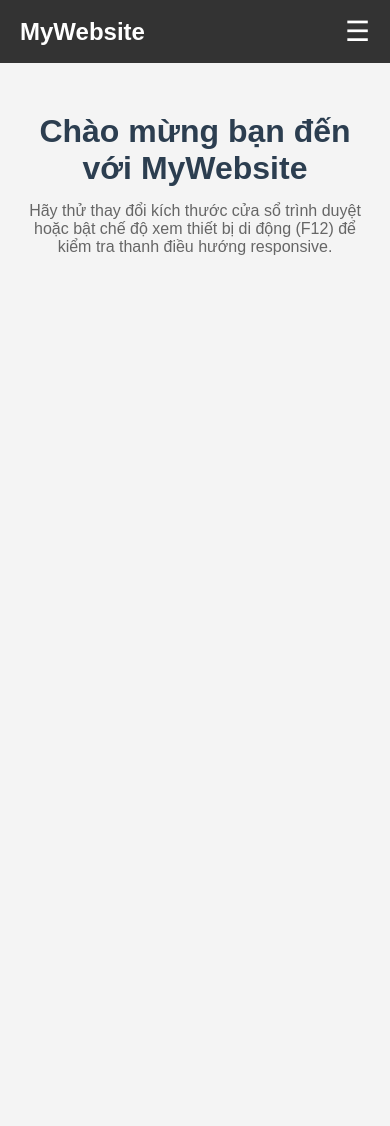
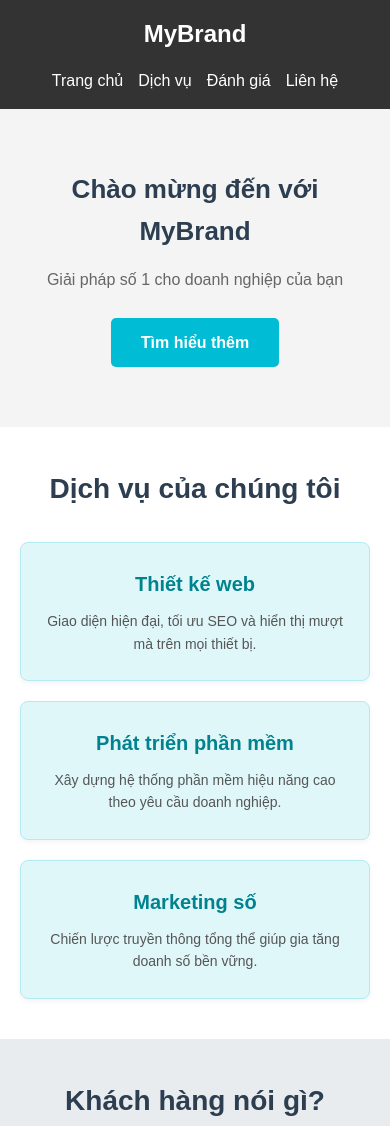
Before and after one commit to dtc245230003-svg/Responsive-Navbar, a plain HTML site: page index.html in a window 390 px wide. Shown: the top 1126 px of the page. Before the commit the page ends 844 px from the top, so only its background shows below. Drawn offline with Linux system fonts and the light colour scheme.

Commit message:
Complete Landing Page Responsive exercise using HTML, CSS Flexbox, and Media Queries

```diff
--- a/index.html
+++ b/index.html
@@ -3,29 +3,69 @@
 <head>
     <meta charset="UTF-8">
     <meta name="viewport" content="width=device-width, initial-scale=1.0">
-    <title>Responsive Navbar Practice</title>
+    <title>Landing Page Responsive - MyBrand</title>
     <link rel="stylesheet" href="style.css">
-    <script defer src="script.js"></script>
 </head>
 <body>
 
-    <!-- Thanh điều hướng chính -->
-    <nav class="navbar">
-        <div class="logo">MyWebsite</div>
-        <ul class="nav-links">
-            <li><a href="#">Trang chủ</a></li>
-            <li><a href="#">Giới thiệu</a></li>
-            <li><a href="#">Dịch vụ</a></li>
-            <li><a href="#">Liên hệ</a></li>
-        </ul>
-        <div class="menu-icon">☰</div>
-    </nav>
+    <!-- 1. Header & Điều hướng -->
+    <header class="header">
+        <div class="logo">MyBrand</div>
+        <nav class="nav">
+            <ul>
+                <li><a href="#">Trang chủ</a></li>
+                <li><a href="#services">Dịch vụ</a></li>
+                <li><a href="#testimonials">Đánh giá</a></li>
+                <li><a href="#contact">Liên hệ</a></li>
+            </ul>
+        </nav>
+    </header>
 
-    <!-- Khu vực nội dung kiểm thử -->
-    <main class="content">
-        <h1>Chào mừng bạn đến với MyWebsite</h1>
-        <p>Hãy thử thay đổi kích thước cửa sổ trình duyệt hoặc bật chế độ xem thiết bị di động (F12) để kiểm tra thanh điều hướng responsive.</p>
-    </main>
+    <!-- 2. Hero Section -->
+    <section class="hero">
+        <h1>Chào mừng đến với MyBrand</h1>
+        <p>Giải pháp số 1 cho doanh nghiệp của bạn</p>
+        <a href="#services" class="btn">Tìm hiểu thêm</a>
+    </section>
+
+    <!-- 3. Services Section -->
+    <section id="services" class="services">
+        <h2>Dịch vụ của chúng tôi</h2>
+        <div class="service-container">
+            <div class="service">
+                <h3>Thiết kế web</h3>
+                <p>Giao diện hiện đại, tối ưu SEO và hiển thị mượt mà trên mọi thiết bị.</p>
+            </div>
+            <div class="service">
+                <h3>Phát triển phần mềm</h3>
+                <p>Xây dựng hệ thống phần mềm hiệu năng cao theo yêu cầu doanh nghiệp.</p>
+            </div>
+            <div class="service">
+                <h3>Marketing số</h3>
+                <p>Chiến lược truyền thông tổng thể giúp gia tăng doanh số bền vững.</p>
+            </div>
+        </div>
+    </section>
+
+    <!-- 4. Testimonials Section -->
+    <section id="testimonials" class="testimonials">
+        <h2>Khách hàng nói gì?</h2>
+        <div class="testimonial-container">
+            <div class="testimonial">
+                <p>"Dịch vụ tuyệt vời, đội ngũ hỗ trợ vô cùng nhiệt tình!"</p>
+                <span>- Khách hàng A</span>
+            </div>
+            <div class="testimonial">
+                <p>"Tôi rất hài lòng với chất lượng giải pháp của MyBrand."</p>
+                <span>- Khách hàng B</span>
+            </div>
+        </div>
+    </section>
+
+    <!-- 5. Footer Section -->
+    <footer id="contact" class="footer">
+        <p>&copy; 2026 MyBrand. All rights reserved.</p>
+    </footer>
 
 </body>
 </html>
--- a/style.css
+++ b/style.css
@@ -1,4 +1,4 @@
-/* Reset thuộc tính lề mặc định & box-sizing */
+/* 1. Reset thuộc tính mặc định */
 * {
     margin: 0;
     padding: 0;
@@ -7,99 +7,214 @@
 
 body {
     font-family: Arial, sans-serif;
-    background-color: #f4f4f4;
     color: #333333;
+    line-height: 1.6;
+    background-color: #ffffff;
 }
 
-/* Định dạng thanh điều hướng Desktop */
-.navbar {
+/* 2. Định dạng Header */
+.header {
     display: flex;
     justify-content: space-between;
     align-items: center;
     background-color: #333333;
-    padding: 15px 20px;
+    padding: 15px 30px;
     color: #ffffff;
-    position: relative;
+    position: sticky;
+    top: 0;
+    z-index: 1000;
 }
 
 .logo {
     font-size: 24px;
     font-weight: bold;
+    color: #ffffff;
 }
 
-.nav-links {
+.nav ul {
     list-style: none;
     display: flex;
+    gap: 30px;
 }
 
-.nav-links li {
-    margin: 0 15px;
-}
-
-.nav-links a {
+.nav ul li a {
     text-decoration: none;
     color: #ffffff;
-    font-size: 18px;
+    font-size: 16px;
     transition: color 0.3s ease;
 }
 
-.nav-links a:hover {
+.nav ul li a:hover {
     color: #00bcd4;
 }
 
-/* Biểu tượng Hamburger (ẩn mặc định trên Desktop) */
-.menu-icon {
-    display: none;
-    font-size: 28px;
-    cursor: pointer;
-    user-select: none;
+/* 3. Định dạng Hero Section */
+.hero {
+    text-align: center;
+    padding: 100px 20px;
+    background-color: #f4f4f4;
 }
 
-/* Khu vực nội dung */
-.content {
-    padding: 50px 20px;
-    text-align: center;
-}
-
-.content h1 {
+.hero h1 {
+    font-size: 36px;
     margin-bottom: 15px;
     color: #2c3e50;
 }
 
-.content p {
+.hero p {
+    font-size: 18px;
     color: #666666;
-    font-size: 16px;
+    margin-bottom: 25px;
 }
 
-/* Responsive cho Mobile & Tablet (< 768px) */
+.btn {
+    display: inline-block;
+    padding: 12px 30px;
+    background-color: #00bcd4;
+    color: #ffffff;
+    text-decoration: none;
+    border-radius: 5px;
+    font-weight: bold;
+    transition: background-color 0.3s ease;
+}
+
+.btn:hover {
+    background-color: #008c9e;
+}
+
+/* 4. Định dạng Services Section */
+.services {
+    text-align: center;
+    padding: 60px 20px;
+    max-width: 1200px;
+    margin: 0 auto;
+}
+
+.services h2 {
+    font-size: 28px;
+    margin-bottom: 30px;
+    color: #2c3e50;
+}
+
+.service-container {
+    display: flex;
+    flex-wrap: wrap;
+    justify-content: center;
+    gap: 20px;
+}
+
+.service {
+    flex: 1;
+    min-width: 250px;
+    max-width: 350px;
+    background-color: #e0f7fa;
+    border: 1px solid #b2ebf2;
+    padding: 25px 20px;
+    border-radius: 8px;
+    box-shadow: 0 2px 5px rgba(0, 0, 0, 0.05);
+}
+
+.service h3 {
+    font-size: 20px;
+    margin-bottom: 10px;
+    color: #00838f;
+}
+
+.service p {
+    font-size: 14px;
+    color: #555555;
+}
+
+/* 5. Định dạng Testimonials Section */
+.testimonials {
+    text-align: center;
+    padding: 60px 20px;
+    background-color: #e9ecef;
+}
+
+.testimonials h2 {
+    font-size: 28px;
+    margin-bottom: 30px;
+    color: #2c3e50;
+}
+
+.testimonial-container {
+    display: flex;
+    flex-wrap: wrap;
+    justify-content: center;
+    gap: 20px;
+    max-width: 900px;
+    margin: 0 auto;
+}
+
+.testimonial {
+    background-color: #ffffff;
+    padding: 20px;
+    border-radius: 8px;
+    box-shadow: 0 2px 5px rgba(0, 0, 0, 0.08);
+    flex: 1;
+    min-width: 280px;
+}
+
+.testimonial p {
+    font-style: italic;
+    margin-bottom: 10px;
+    color: #444444;
+}
+
+.testimonial span {
+    font-weight: bold;
+    color: #00838f;
+    font-size: 14px;
+}
+
+/* 6. Định dạng Footer */
+.footer {
+    text-align: center;
+    padding: 20px;
+    background-color: #333333;
+    color: #ffffff;
+    font-size: 14px;
+}
+
+/* 7. Media Queries (Xử lý Responsive cho Mobile) */
 @media (max-width: 768px) {
-    .nav-links {
-        display: none; /* Ẩn danh sách menu mặc định trên màn hình nhỏ */
+    .header {
         flex-direction: column;
-        position: absolute;
-        top: 60px;
-        left: 0;
-        background-color: #333333;
-        width: 100%;
-        text-align: center;
-        box-shadow: 0 4px 6px rgba(0, 0, 0, 0.2);
+        padding: 15px;
+        gap: 15px;
     }
 
-    /* Hiển thị danh sách menu khi JavaScript thêm class .active */
-    .nav-links.active {
-        display: flex;
+    .nav ul {
+        gap: 15px;
+        flex-wrap: wrap;
+        justify-content: center;
     }
 
-    .nav-links li {
-        padding: 12px 0;
-        border-bottom: 1px solid #444444;
+    .hero {
+        padding: 60px 20px;
     }
 
-    .nav-links li:last-child {
-        border-bottom: none;
+    .hero h1 {
+        font-size: 26px;
     }
 
-    .menu-icon {
-        display: block; /* Hiển thị nút biểu tượng hamburger trên mobile */
+    .hero p {
+        font-size: 16px;
+    }
+
+    .service-container {
+        flex-direction: column;
+        align-items: center;
+    }
+
+    .service {
+        width: 100%;
+        max-width: 100%;
+    }
+
+    .services,
+    .testimonials {
+        padding: 40px 20px;
     }
 }
```
